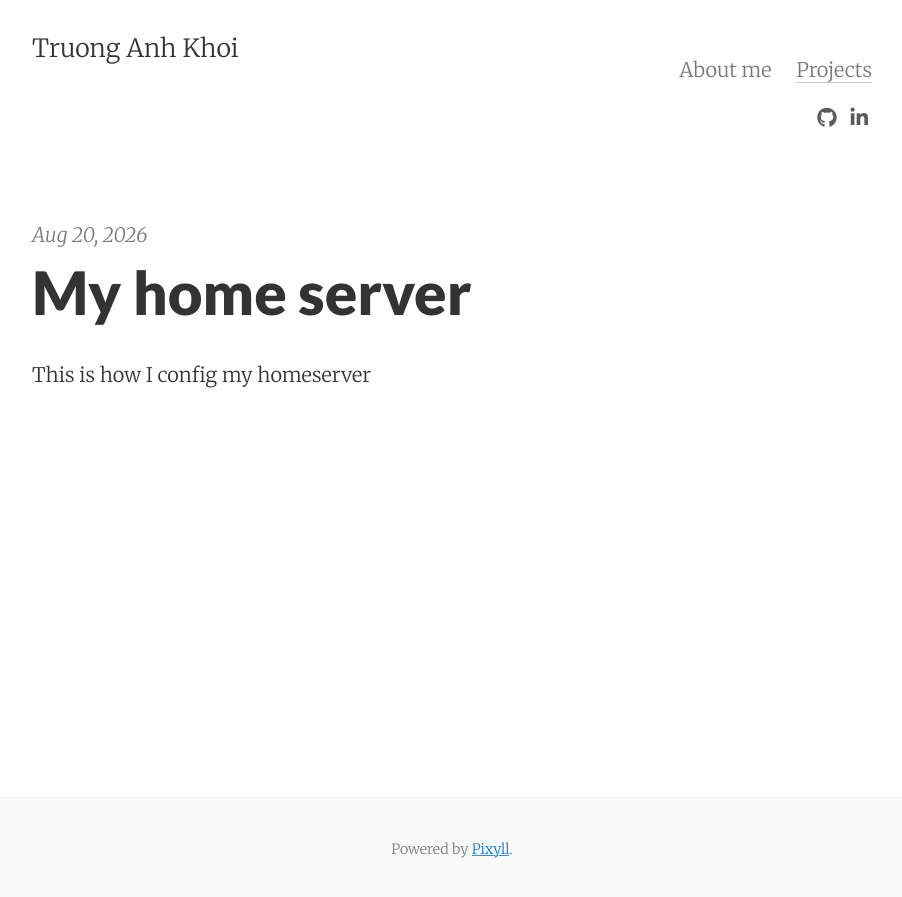
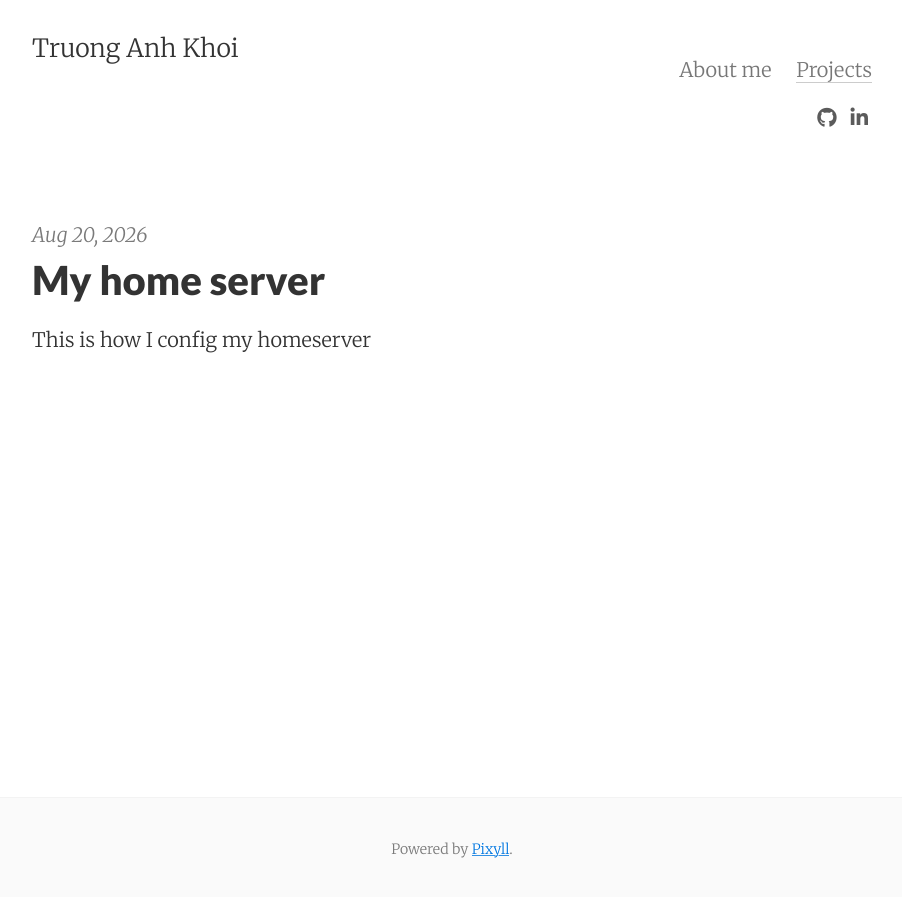
Before and after one commit to AnhKhoiTRUONG/anhkhoitruong.github.io, a Jekyll site: the page built from index.html, in a window 1280 px wide. Shown: the top 897 px of the page, without its empty margins (188-1090 px from the left). Built offline with Jekyll 4.4.1, drawn with Linux system fonts in a browser that asks for light colours; nearby versions of some CDN libraries; the list of posts is cut into pages by our own code.

Commit message:
reduce the size of heading

```diff
--- a/_sass/_variables.scss
+++ b/_sass/_variables.scss
@@ -7,7 +7,7 @@ $heading-font-family: 'Lato', 'Helvetica Neue', Helvetica, sans-serif !default;
 $heading-font-weight: 900 !default;
 $heading-line-height: 1.25 !default;
 $monospace-font-family: 'Source Code Pro', Consolas, monospace !default;
-$h1: 2.998rem !default;
+$h1: 2.0rem !default;
 $h2: 1.5rem !default;
 $h3: 1.25rem !default;
 $h4: 1rem !default;
```
